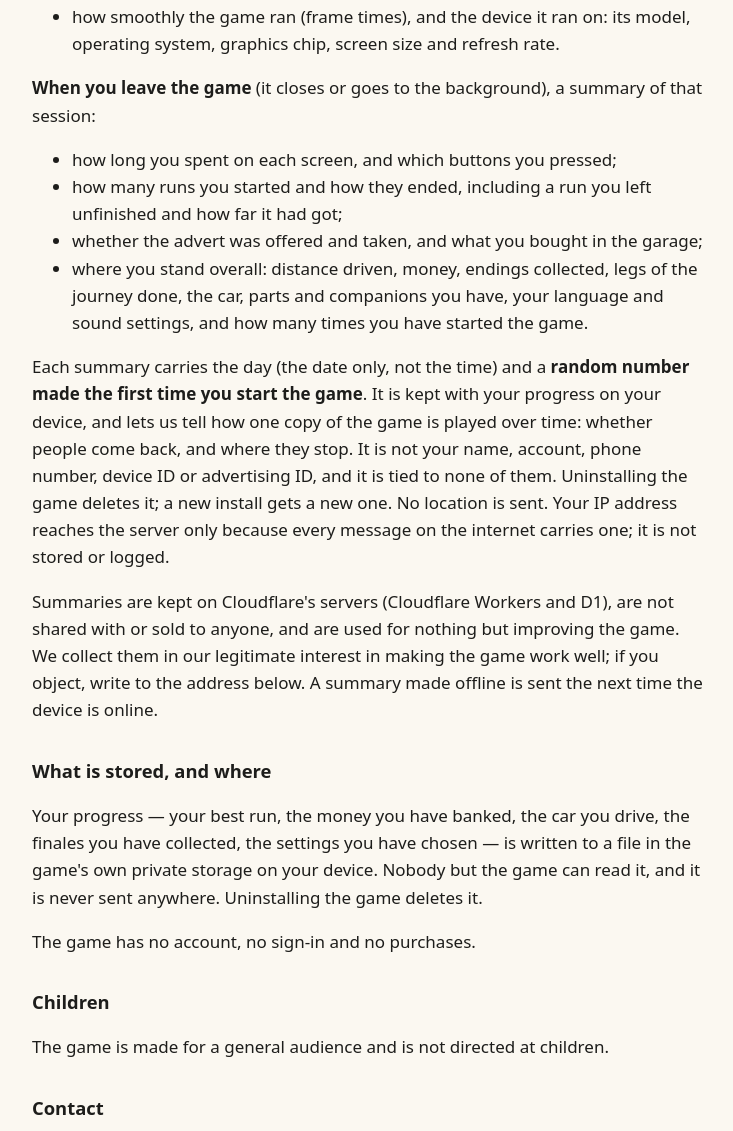
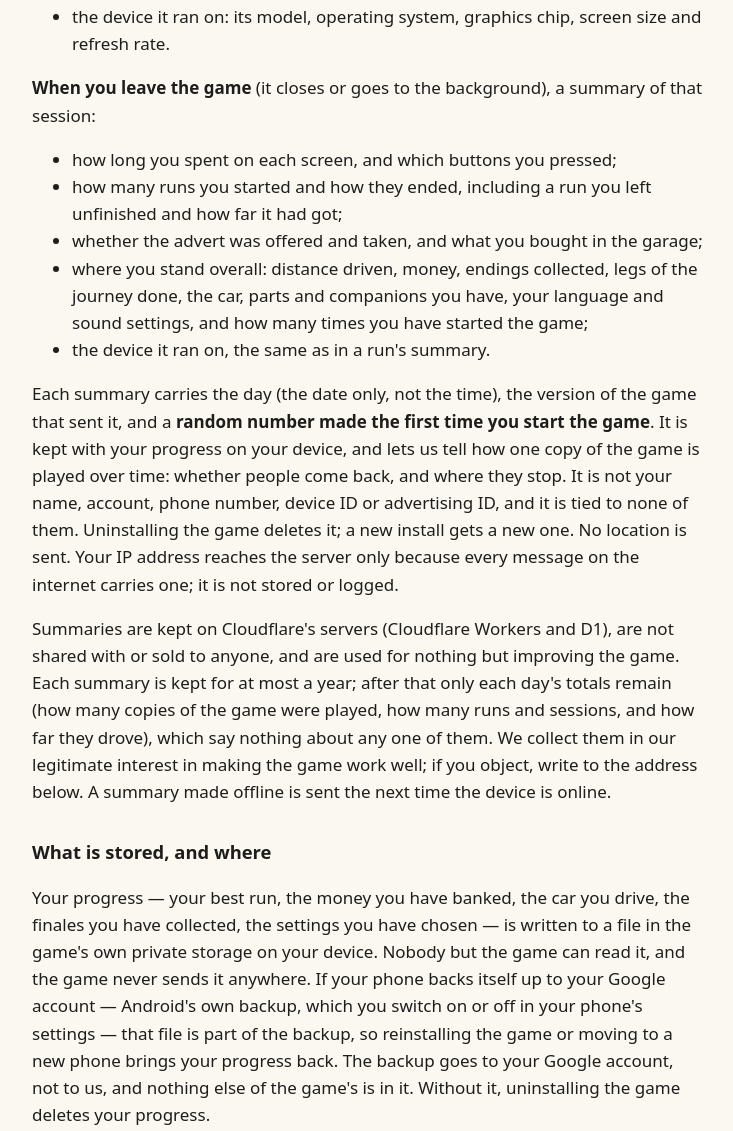
Before and after one commit to tsioftas/tsioftas.github.io, a plain HTML site: page happy-roads/privacy/index.html in a window 1280 px wide. Shown: the part 1210-2341 px from the top of the page, without its empty margins (272-1005 px from the left). Drawn offline with Linux system fonts and the light colour scheme.

Commit message:
Happy Roads privacy policy, 14 October 2026: progress in the phone's own backup, summaries kept a year, the game's version in each
Co-Authored-By: Claude Opus 5.5 <noreply@anthropic.com>
Claude-Session: https://claude.ai/code/session_0131vhnty22xcTnKfrnbHahB

```diff
--- a/happy-roads/privacy/index.html
+++ b/happy-roads/privacy/index.html
@@ -23,7 +23,7 @@
 <body>
 <main>
 <h1>Privacy policy — Щасливої Дороги</h1>
-<p><em>Last updated: 10 October 2026.</em></p>
+<p><em>Last updated: 14 October 2026.</em></p>
 <p><strong>The game collects nothing that identifies you. It sends a summary of how
 each run and each session of play went, under a random number made for your
 copy of the game, so the game can be balanced and improved. The one advert in
@@ -57,8 +57,8 @@ of summary to a server of our own:</p>
 <li>the money earned, paid out and fined in the game;</li>
 <li>the passengers you carried and how their mood went;</li>
 <li>the car, its parts and the companions in it;</li>
-<li>how smoothly the game ran (frame times), and the device it ran on: its
-  model, operating system, graphics chip, screen size and refresh rate.</li>
+<li>the device it ran on: its model, operating system, graphics chip, screen
+  size and refresh rate.</li>
 </ul>
 <p><strong>When you leave the game</strong> (it closes or goes to the background), a summary of
 that session:</p>
@@ -69,18 +69,23 @@ that session:</p>
 <li>whether the advert was offered and taken, and what you bought in the garage;</li>
 <li>where you stand overall: distance driven, money, endings collected, legs of
   the journey done, the car, parts and companions you have, your language and
-  sound settings, and how many times you have started the game.</li>
+  sound settings, and how many times you have started the game;</li>
+<li>the device it ran on, the same as in a run's summary.</li>
 </ul>
-<p>Each summary carries the day (the date only, not the time) and a <strong>random
-number made the first time you start the game</strong>. It is kept with your progress
-on your device, and lets us tell how one copy of the game is played over time:
-whether people come back, and where they stop. It is not your name, account,
-phone number, device ID or advertising ID, and it is tied to none of them.
+<p>Each summary carries the day (the date only, not the time), the version of the
+game that sent it, and a <strong>random number made the first time you start the
+game</strong>. It is kept with your progress on your device, and lets us tell how one
+copy of the game is played over time: whether people come back, and where they
+stop. It is not your name, account, phone number, device ID or advertising ID,
+and it is tied to none of them.
 Uninstalling the game deletes it; a new install gets a new one. No location is
 sent. Your IP address reaches the server only because every message on the
 internet carries one; it is not stored or logged.</p>
 <p>Summaries are kept on Cloudflare's servers (Cloudflare Workers and D1), are not
 shared with or sold to anyone, and are used for nothing but improving the game.
+Each summary is kept for at most a year; after that only each day's totals
+remain (how many copies of the game were played, how many runs and sessions,
+and how far they drove), which say nothing about any one of them.
 We collect them in our legitimate interest in making the game work well; if
 you object, write to the address below. A summary made offline is sent the
 next time the device is online.</p>
@@ -88,7 +93,12 @@ next time the device is online.</p>
 <p>Your progress — your best run, the money you have banked, the car you drive, the
 finales you have collected, the settings you have chosen — is written to a file
 in the game's own private storage on your device. Nobody but the game can read
-it, and it is never sent anywhere. Uninstalling the game deletes it.</p>
+it, and the game never sends it anywhere. If your phone backs itself up to your
+Google account — Android's own backup, which you switch on or off in your
+phone's settings — that file is part of the backup, so reinstalling the game or
+moving to a new phone brings your progress back. The backup goes to your Google
+account, not to us, and nothing else of the game's is in it. Without it,
+uninstalling the game deletes your progress.</p>
 <p>The game has no account, no sign-in and no purchases.</p>
 <h2>Children</h2>
 <p>The game is made for a general audience and is not directed at children.</p>
```
